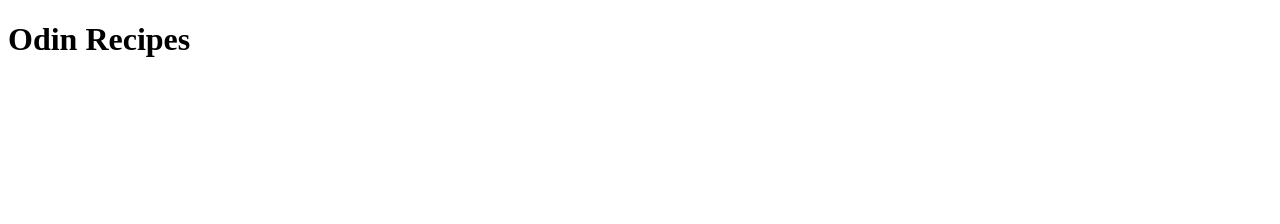
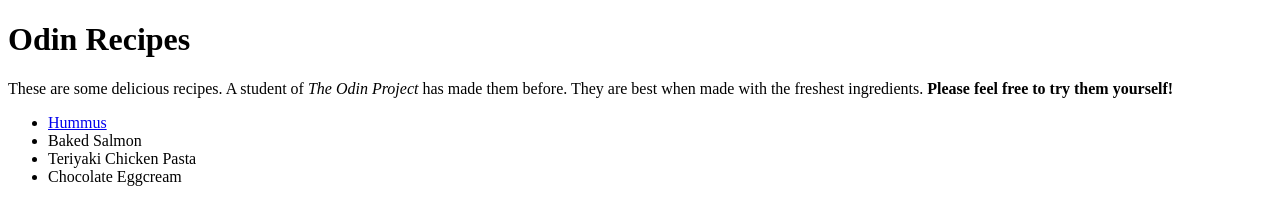
Before and after one commit to mguser4564/Recipes, a plain HTML site: page index.html in a window 1280 px wide. Drawn offline with Linux system fonts and the light colour scheme.

Commit message:
mkdir recipes and add hummus.html

```diff
--- a/index.html
+++ b/index.html
@@ -6,5 +6,12 @@
 </head>
 <body>
   <h1>Odin Recipes</h1>
+  <p>These are some delicious recipes. A student of <em>The Odin Project</em> has made them before. They are best when made with the freshest ingredients. <strong>Please feel free to try them yourself!</strong></p>
+  <ul>
+    <li><a href ="recipes/hummus.html">Hummus</a></li>
+    <li>Baked Salmon</li>
+    <li>Teriyaki Chicken Pasta</li>
+    <li>Chocolate Eggcream</li>
+  </ul>
 </body>
 </html>
```
Also changed, not shown: recipes/hummus.html (added, +10 -0 lines).
